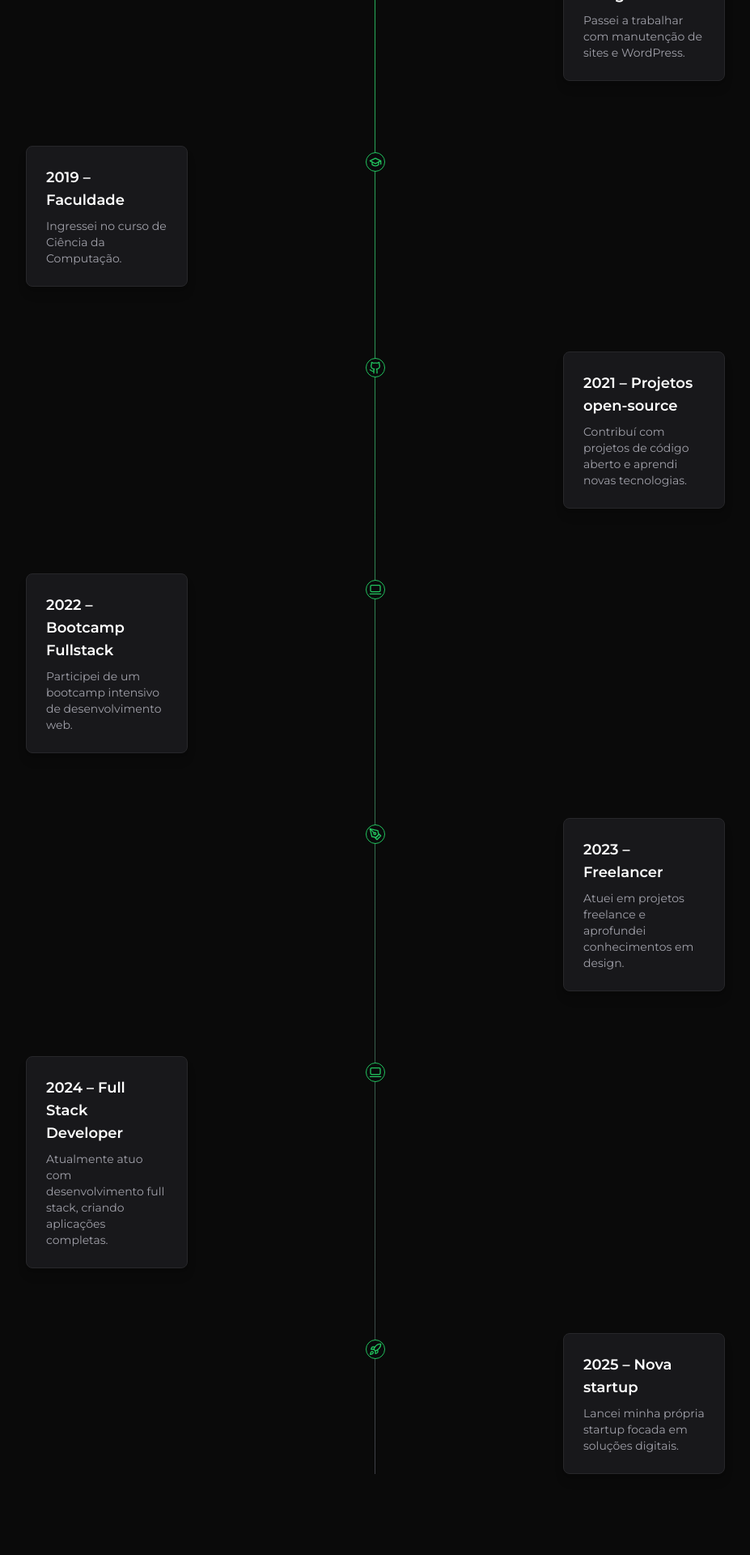
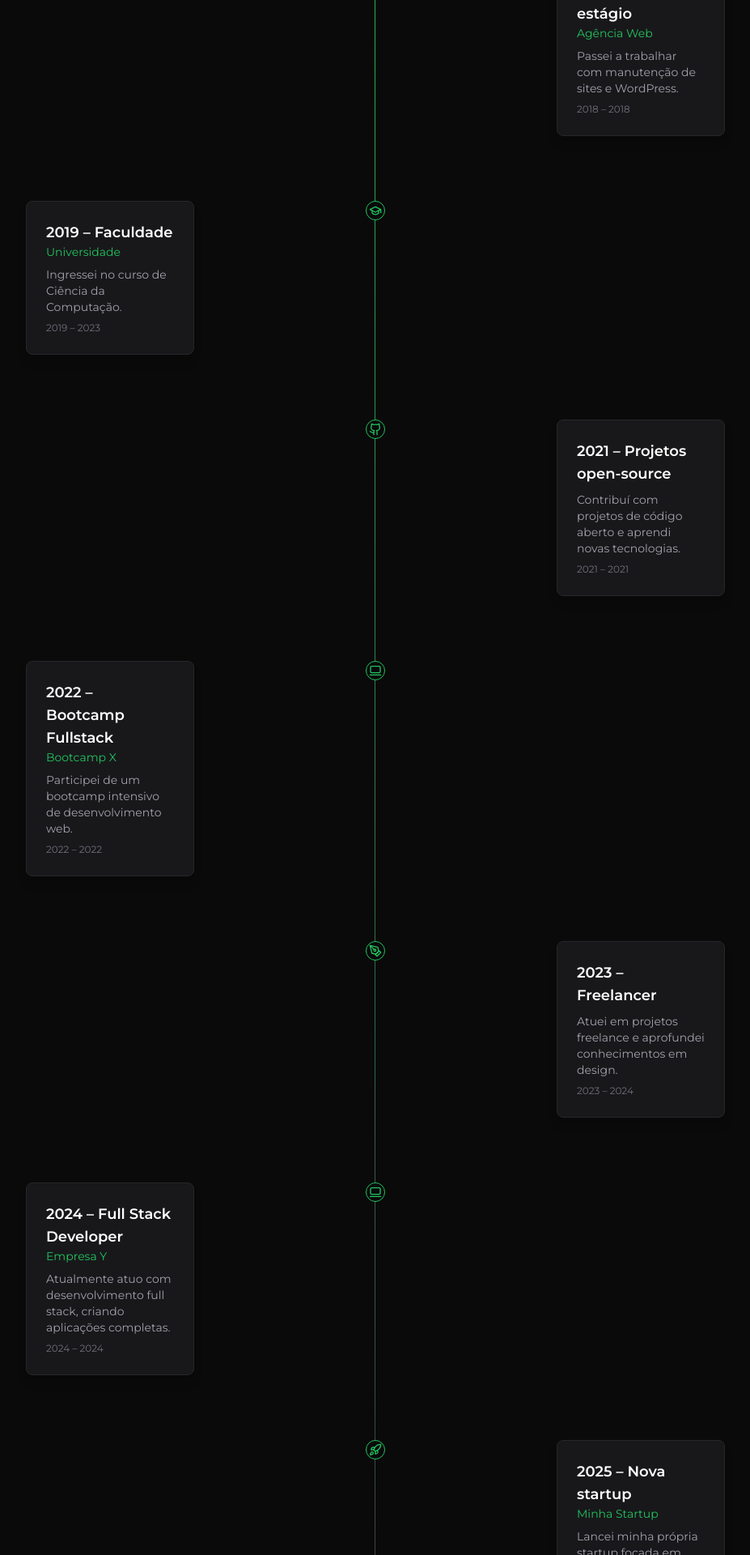
Before and after one commit to oRafael07/rafadev.systems, a Next.js app: page /timeline in a window 1280 px wide. Shown: the part 740-2660 px from the top of the page at 81% size, without its empty margins (176-1103 px from the left). Before the commit the page ends 2600 px from the top, so only its background shows below. Built offline with nearby package versions, Linux system fonts and the light colour scheme.

Commit message:
Refine timeline spacing and details

```diff
--- a/src/app/timeline/page.tsx
+++ b/src/app/timeline/page.tsx
@@ -19,6 +19,9 @@ interface TimelineItem {
   title: string;
   description: string;
   icon: LucideIcon;
+  company?: string;
+  start?: string;
+  end?: string;
 }
 
 const timeline: TimelineItem[] = [
@@ -27,48 +30,69 @@ const timeline: TimelineItem[] = [
     title: "Início dos estudos",
     description: "Comecei a aprender HTML e CSS para criar minhas primeiras páginas.",
     icon: Code2,
+    start: "2017",
+    end: "2017",
   },
   {
     year: "2018",
     title: "Primeiro estágio",
     description: "Passei a trabalhar com manutenção de sites e WordPress.",
     icon: Briefcase,
+    company: "Agência Web",
+    start: "2018",
+    end: "2018",
   },
   {
     year: "2019",
     title: "Faculdade",
     description: "Ingressei no curso de Ciência da Computação.",
     icon: GraduationCap,
+    company: "Universidade",
+    start: "2019",
+    end: "2023",
   },
   {
     year: "2021",
     title: "Projetos open-source",
     description: "Contribuí com projetos de código aberto e aprendi novas tecnologias.",
     icon: Github,
+    start: "2021",
+    end: "2021",
   },
   {
     year: "2022",
     title: "Bootcamp Fullstack",
     description: "Participei de um bootcamp intensivo de desenvolvimento web.",
     icon: Laptop2,
+    company: "Bootcamp X",
+    start: "2022",
+    end: "2022",
   },
   {
     year: "2023",
     title: "Freelancer",
     description: "Atuei em projetos freelance e aprofundei conhecimentos em design.",
     icon: PenTool,
+    start: "2023",
+    end: "2024",
   },
   {
     year: "2024",
     title: "Full Stack Developer",
     description: "Atualmente atuo com desenvolvimento full stack, criando aplicações completas.",
     icon: Laptop2,
+    company: "Empresa Y",
+    start: "2024",
+    end: "2024",
   },
   {
     year: "2025",
     title: "Nova startup",
     description: "Lancei minha própria startup focada em soluções digitais.",
     icon: Rocket,
+    company: "Minha Startup",
+    start: "2025",
+    end: "Atual",
   },
 ];
 
@@ -92,20 +116,28 @@ export default function TimelinePage() {
                 key={item.year}
                 className={`relative flex flex-col md:flex-row ${
                   index % 2 === 0
-                    ? "md:items-start md:pr-[calc(50%+2rem)]"
-                    : "md:flex-row-reverse md:pl-[calc(50%+2rem)]"
+                    ? "md:items-start md:pr-[calc(50%+1rem)]"
+                    : "md:flex-row-reverse md:pl-[calc(50%+1rem)]"
                 }`}
               >
-                <span className="absolute left-1/2 top-2 -ml-3 flex h-6 w-6 items-center justify-center rounded-full border border-green-500 bg-zinc-950 text-green-500">
+                <span className="absolute left-1/2 top-0 -ml-3 flex h-6 w-6 items-center justify-center rounded-full border border-green-500 bg-zinc-950 text-green-500">
                   <Icon size={16} />
                 </span>
 
-                <div className="w-full md:w-1/2">
+                <div className="w-full md:w-1/2 mt-6 md:mt-0">
                   <div className="animate-in fade-in slide-in-from-bottom-4 rounded-lg border border-zinc-800 bg-zinc-900 p-6 shadow-lg transition-all hover:-translate-y-1 hover:border-green-500/50">
                     <h3 className="text-lg font-semibold">
                       {item.year} – {item.title}
                     </h3>
+                    {item.company && (
+                      <p className="text-sm text-green-500">{item.company}</p>
+                    )}
                     <p className="mt-2 text-sm text-zinc-400">{item.description}</p>
+                    {item.start && item.end && (
+                      <p className="mt-2 text-xs text-zinc-500">
+                        {item.start} – {item.end}
+                      </p>
+                    )}
                   </div>
                 </div>
               </div>
```
